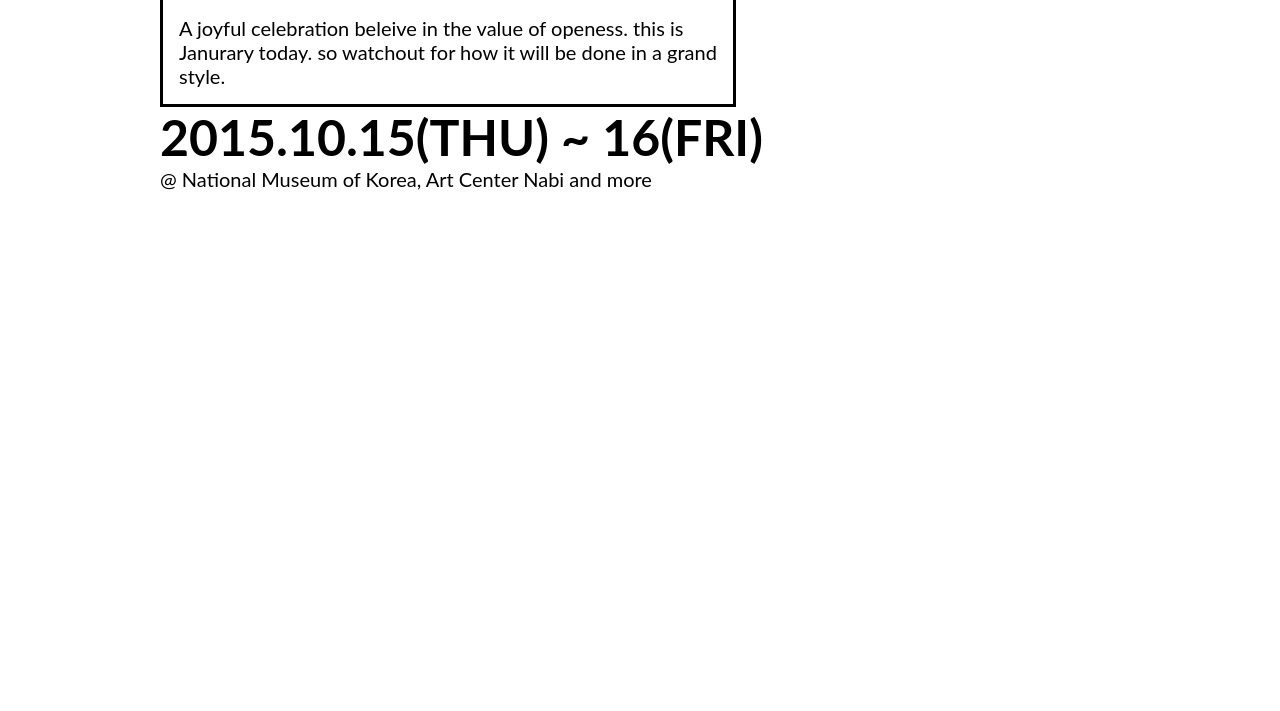
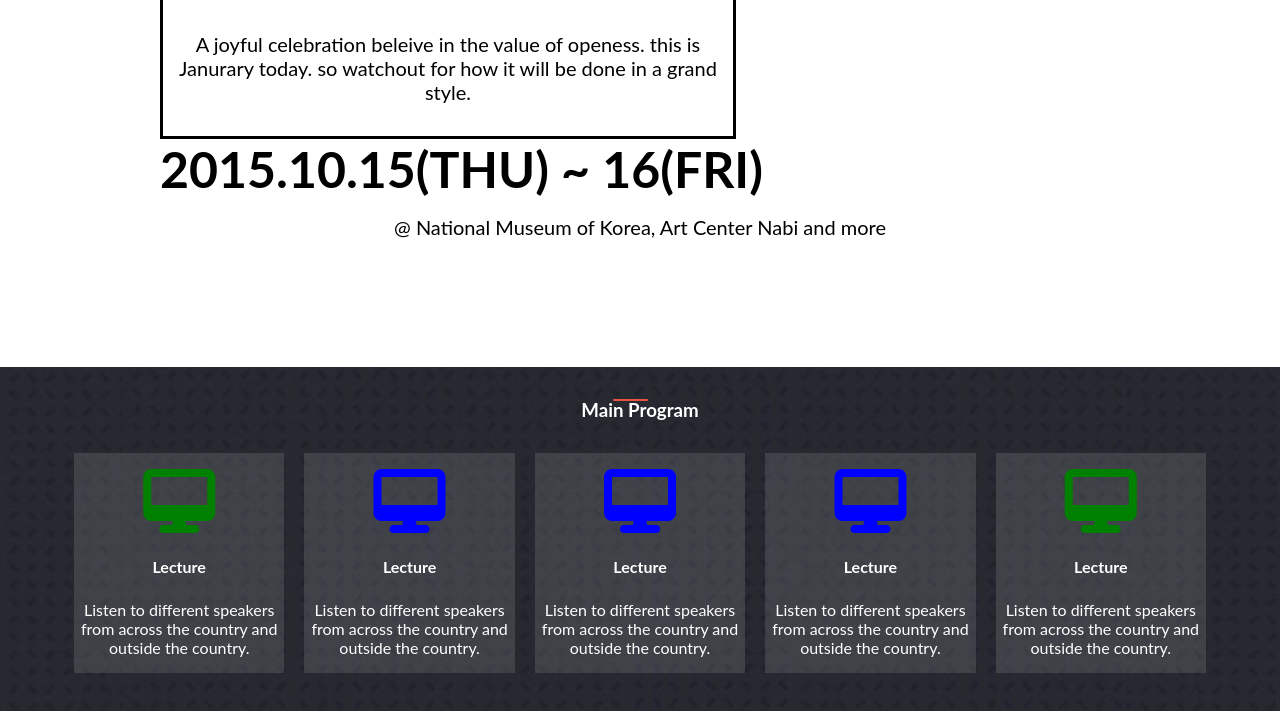
Before and after one commit to Kingno3l/Old_First-Capstone-Project, a website: page index.html in a window 1280 px wide. Shown: the part 617-1328 px from the top of the page. Before the commit the page ends 920 px from the top, so only its background shows below. Drawn offline with Linux system fonts and the light colour scheme.

Commit message:
Progams desktop design almost done

```diff
--- a/index.html
+++ b/index.html
@@ -6,9 +6,11 @@
     <meta name="viewport" content="width=device-width, initial-scale=1.0">
     <meta http-equiv="X-UA-Compatible" content="ie=edge">
     <title>My Website</title>
+    <link rel="stylesheet" href="styles/navbar.css">
     <link rel="stylesheet" href="styles/main-banner.css">
-    <link rel="stylesheet" href="styles/navbar.css">
+    <link rel="stylesheet" href="styles/programs.css">
     <link rel="icon" href="./favicon.ico" type="image/x-icon">
+    <link rel="stylesheet" href="https://cdnjs.cloudflare.com/ajax/libs/font-awesome/6.2.1/css/all.min.css" />
 </head>
 
 <body>
@@ -34,11 +36,58 @@
             <h3>"Hello! Sharing world"</h3>
             <h1>CREATIVE COMMONS GLOBAL SUBMIT 2015</h1>
             <div class="box">
-                <p>A joyful celebration beleive in the value of openess. this is Janurary today. so watchout for how it will be done in a grand style.</p>
+                <p>A joyful celebration beleive in the value of openess. this is Janurary today. so watchout for how it
+                    will be done in a grand style.</p>
             </div>
 
             <h2>2015.10.15(thu) ~ 16(fri)</h2>
             <p>@ National Museum of Korea, Art Center Nabi and more</p>
+        </section>
+
+        <section class="programs">
+            <h3>Main Program</h3>
+            <div class="programs-box">
+                <main>
+                    <i class="fa fa-desktop fa-4x" style="color:green" aria-hidden="true"></i>
+
+                    <p class="icon-header">
+                        Lecture
+                    </p>
+                    <p>Listen to different speakers from across the country and outside the country.</p>
+                </main>
+                <main>
+                    <i class="fa fa-desktop fa-4x" style="color:blue" aria-hidden="true"></i>
+
+                    <p class="icon-header">
+                        Lecture
+                    </p>
+                    <p>Listen to different speakers from across the country and outside the country.</p>
+                </main>
+                <main>
+                    <i class="fa fa-desktop fa-4x" style="color:blue" aria-hidden="true"></i>
+
+                    <p class="icon-header">
+                        Lecture
+                    </p>
+                    <p>Listen to different speakers from across the country and outside the country.</p>
+                </main>
+                <main>
+                    <i class="fa fa-desktop fa-4x" style="color:blue" aria-hidden="true"></i>
+
+                    <p class="icon-header">
+                        Lecture
+                    </p>
+                    <p>Listen to different speakers from across the country and outside the country.</p>
+                </main>
+                <main>
+                    <i class="fa fa-desktop fa-4x" style="color:green" aria-hidden="true"></i>
+
+                    <p class="icon-header">
+                        Lecture
+                    </p>
+                    <p>Listen to different speakers from across the country and outside the country.</p>
+                </main>
+            </div>
         </section>
     </main>
     <script src="script/script.js"></script>
--- /dev/null
+++ b/styles/programs.css
@@ -0,0 +1,63 @@
+.programs{
+    background-image: url(/images/bg3.JPG);
+    background-size: cover;
+    padding: 4rem 0;
+  padding: 2rem 0;
+}
+
+.programs-box{
+  margin: 2rem auto;
+  width: 90%;
+  display: flex;
+  align-items: center;
+  justify-content: center;
+  flex-direction: row;
+}
+
+.programs h3{
+    text-align: center;
+    color: white;
+}
+
+.programs h3::after {
+    content: '';
+    width: 35px;
+    height: 2px;
+    border-radius: 12px;
+    position: absolute;
+    right: calc(50% - 8px);
+    background-color: #ec5242;
+  }
+
+
+.programs main p{
+    color: white;
+}
+
+.programs-box main{
+    display: flex;
+    align-items: center;
+    flex-direction: column;
+    height: 100%;
+    margin: 0 10px;
+  background-color: rgba(255, 255, 255, 0.116);
+}
+
+.programs-box main:hover{
+    box-shadow: 2px 0 10px 0 gray;
+}
+
+.icon-header{
+    font-weight: bold;
+    color: red;
+    padding: .5rem 0;
+}
+
+.fa{
+    padding: 1rem 0;
+}
+
+main p{
+    text-align: center;
+    padding: 1rem 0;
+}
```
Also changed, not shown: images/bg3.JPG (added), 2 other files.
